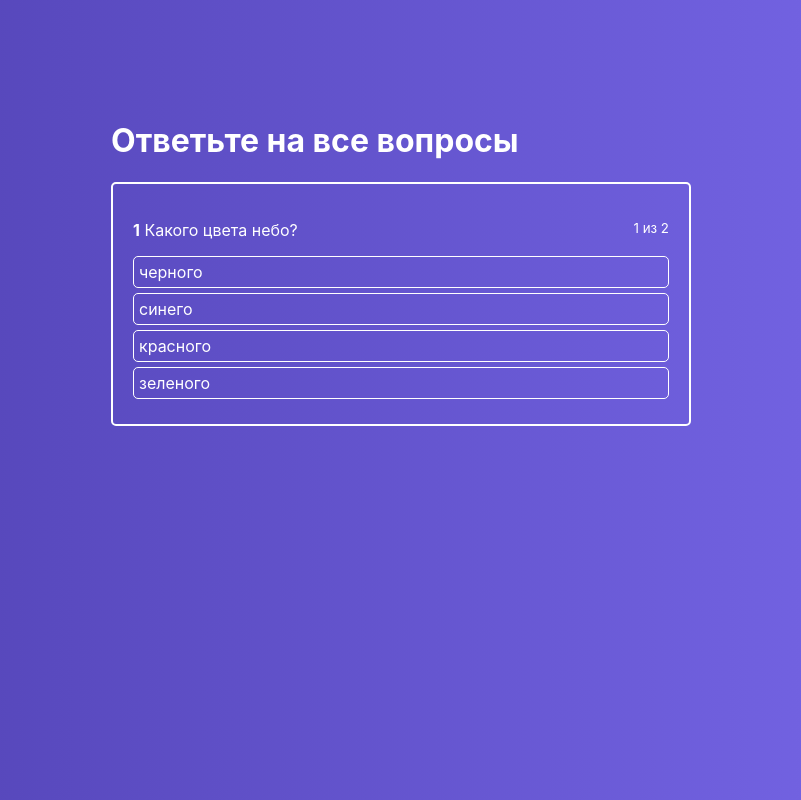
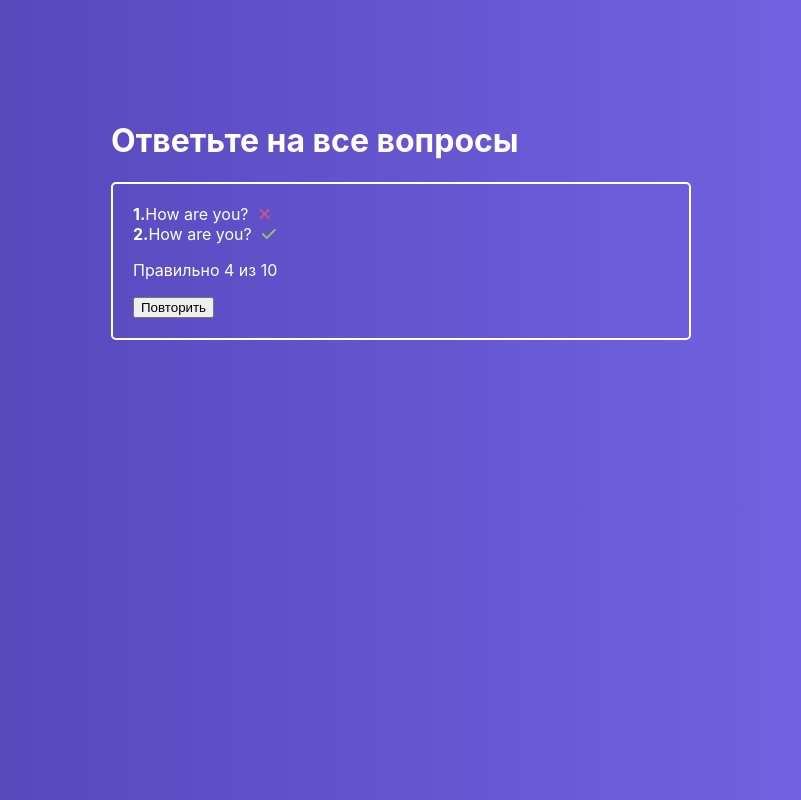
Before and after one commit to Niiaz-Gabidullin/React-Quiz, a React app in the folder questions/: page / in a window 1280 px wide. Shown: the whole page, without its empty margins (239-1040 px from the left). Built offline with nearby package versions, Linux system fonts and the light colour scheme.

Commit message:
result 2

```diff
--- a/questions/public/index.html
+++ b/questions/public/index.html
@@ -24,6 +24,7 @@
       work correctly both with client-side routing and a non-root public URL.
       Learn how to configure a non-root public URL by running `npm run build`.
     -->
+    <script src="https://kit.fontawesome.com/3056aaf730.js" crossorigin="anonymous"></script>
     <title>React App</title>
   </head>
   <body>
--- a/questions/src/components/FinishedQuiz/FinishedQuiz.js
+++ b/questions/src/components/FinishedQuiz/FinishedQuiz.js
@@ -1,8 +1,25 @@
-import React from 'react'
-import classes from "./FinishedQuiz.module.css"
+import React from "react";
+import classes from "./FinishedQuiz.module.css";
 
 export default function FinishedQuiz(props) {
   return (
-    <div className={classes.FinishedQuiz}>FinishedQuiz</div>
-  )
+    <div className={classes.FinishedQuiz}>
+      <ul>
+        <li>
+          <strong>1.</strong>How are you?
+          <i className={"fa fa-times " + classes.error} />
+        </li>
+        <li>
+          <strong>2.</strong>How are you?
+          <i className={"fa fa-check " + classes.success} />
+        </li>
+      </ul>
+      <p>Правильно 4 из 10</p>
+
+      <div>
+        <button>Повторить</button>
+
+      </div>
+    </div>
+  );
 }
--- a/questions/src/components/FinishedQuiz/FinishedQuiz.module.css
+++ b/questions/src/components/FinishedQuiz/FinishedQuiz.module.css
@@ -1,3 +1,23 @@
-.FinishedQuiz{
+.FinishedQuiz {
+  padding: 20px;
+  color: #fff;
+  border: 2px solid #fff;
+  border-radius: 5px;
+  box-sizing: border-box;
+  margin: 0 10px;
+}
 
+.FinishedQuiz ul {
+  list-style: none;
+  padding: 0;
+  margin: 0;
 }
+.FinishedQuiz ul li i {
+  margin-left: 10px;
+}
+.success {
+  color: rgba(161, 240, 69, 0.7);
+}
+.error {
+  color: rgba(240, 87, 108, 0.7);
+}
--- a/questions/src/containers/Quiz/Quiz.js
+++ b/questions/src/containers/Quiz/Quiz.js
@@ -7,7 +7,7 @@ export default class Quiz extends Component {
   state = {
     activeQuestion: 0,
     answerState: null,
-    isFinished: false,
+    isFinished: true,
     quiz: [
       {
         question: "Какого цвета небо?",
```
